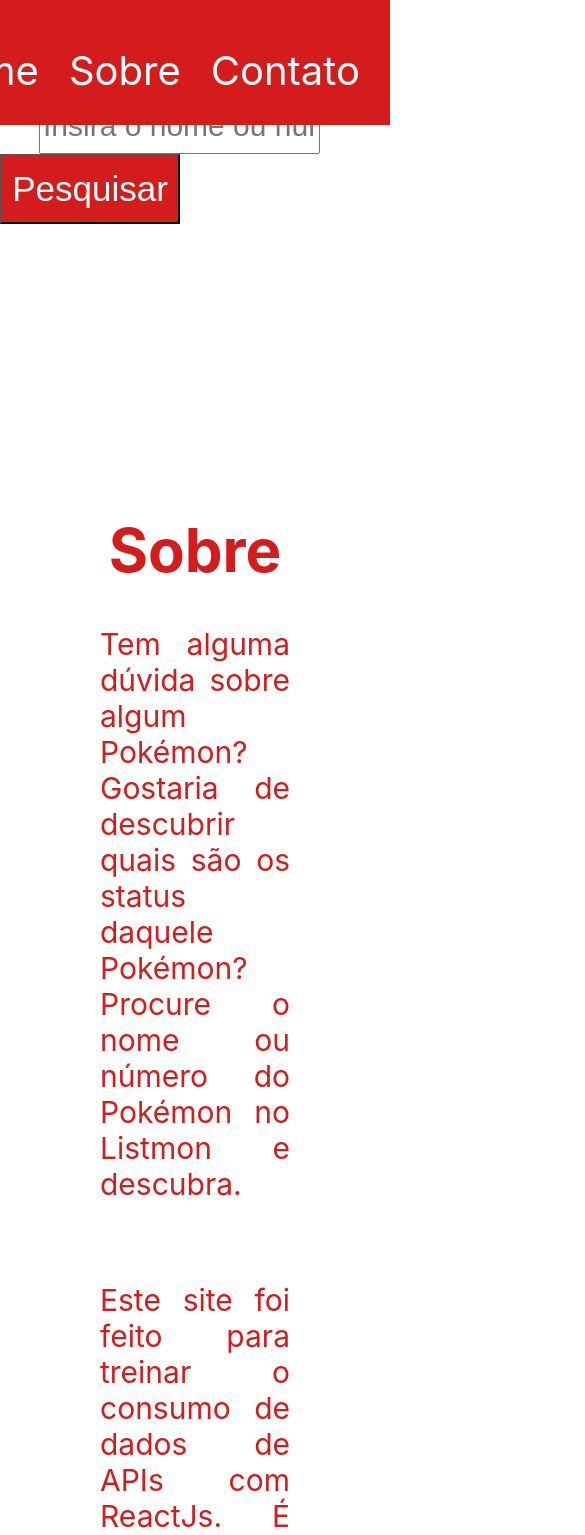
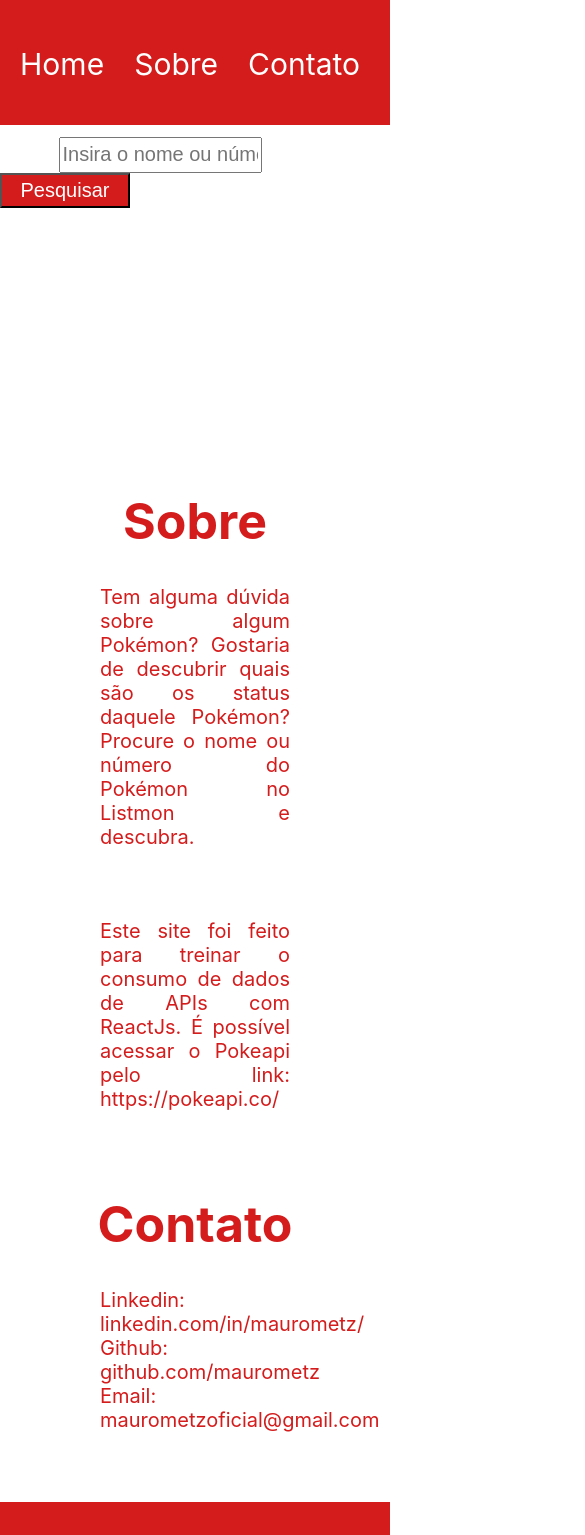
Before and after one commit to maurometz/frontend-challenge, a React (Create React App) app: page / in a window 390 px wide. Shown: the top 1535 px of the page, 585 px wide, since content can reach past the window. Built offline with nearby package versions, Linux system fonts and the light colour scheme.

Commit message:
Ajustando para mobile

```diff
--- a/src/App.css
+++ b/src/App.css
@@ -70,7 +70,6 @@ li:nth-child(3) {
     color: #D41C1C;
     font-size: 30px;
     text-align: justify;
-
 }
 
 .footer p {
@@ -125,3 +124,70 @@ h1 {
   height: 200px;
   margin-left: 20px;
 }
+
+@media only screen and (max-width: 800px) {
+
+.escrever-pesquisa {
+  width: 50%;
+  margin-top: 35%;
+  margin-left: 15%;
+  height: 30px;
+  font-size: 20px;
+  color: #D41C1C;
+}
+
+.botao-pesquisar {
+  height: 35px;
+  width: 130px;
+  background: #D41C1C;
+  color: white;
+  font-size: 20px;
+}
+
+h1 {
+  font-size: 50px;
+}
+
+.textos{
+  text-align: center;
+}
+
+.divTableCell{
+  text-align: center;
+  font-size: 15px;
+  float: left;
+  margin: 10px;
+  padding-left: 100px;
+  padding-bottom: 10px;
+}
+
+p {
+  font-size: 20px;
+  padding-bottom: 50px;
+  text-align: justify;
+  margin-left: 100px;
+  margin-right: 100px;
+}
+
+a {
+  text-decoration: none;
+  color: white;
+  font-size: 30px;
+  width: 125px;
+  height: 125px;
+  margin-right: 52% ;
+  position: relative;
+}
+
+.link-texto {
+  color: #D41C1C;
+  font-size: 20px;
+  text-align: justify;
+}
+
+.imgSprite {
+  width: 150px;
+  height: 150px;
+  margin-left: 20px;
+}
+}
--- a/src/App.js
+++ b/src/App.js
@@ -5,6 +5,7 @@ import './App.css';
 import React from "react";
 import { useState } from 'react';
 import axios from "axios";
+
 
 const App = () => {
   const [pokemon, setPokemon] = useState(" ");
@@ -44,7 +45,6 @@ const App = () => {
     return this.charAt(0).toUpperCase() + this.slice(1);
   }
 
-
   return (
     <div className="App">
       <section className="section-menu">
@@ -52,7 +52,7 @@ const App = () => {
           <nav className="nav-menu">
             <a className="a-imagem" href="#"><img className="imagem-link" src="https://i.ibb.co/yQmt4xW/logo.png" /></a>
             <ul className="ul-menu">
-              <li><a href="#home">Home</a></li>
+              <li className="menu"><a href="#home">Home</a></li>
               <li><a href="#sobre">Sobre</a></li>
               <li><a href="#contato">Contato</a></li>
             </ul>
@@ -75,8 +75,8 @@ const App = () => {
           <div className="container">
 
             <div className="containerSprite">
-            <img className="imgSprite" src={data.sprites["front_default"]} />
-            <img className="imgSprite" src={data.sprites["front_shiny"]} />
+              <img className="imgSprite" src={data.sprites["front_default"]} />
+              <img className="imgSprite" src={data.sprites["front_shiny"]} />
             </div>
 
             <div className="divTable">
@@ -90,7 +90,7 @@ const App = () => {
               </div>
               <div className="divTableRow">
 
-              <div className="divTableCell"><strong>Tipo 2:</strong> </div>
+                <div className="divTableCell"><strong>Tipo 2:</strong> </div>
                 {pokemonType2 && (
                   <div className="divTableCell  tipo2">{pokemonType2.capitalize()}</div>
                 )}
@@ -142,16 +142,6 @@ const App = () => {
             link: <a href="https://pokeapi.co/" className="link-texto" target="_blank" rel="noreferrer">https://pokeapi.co/</a></p>
       </div>
 
-      <div className="textos" id="lorem">
-        <h1>Lorem</h1>
-        <p> Lorem ipsum dolor sit amet, consectetur adipiscing elit. Suspendisse ut lorem vel purus fermentum cursus. Vivamus mauris nulla, volutpat lobortis mi et, varius varius turpis. Nulla sit amet dui sed sem pretium posuere et nec dui. Praesent eget bibendum risus. Integer egestas venenatis porta. Nunc pellentesque, lacus a vulputate vehicula, leo augue consequat felis, sed tristique neque ex et turpis. Cras ornare porta commodo. Mauris sollicitudin varius commodo. Aliquam a mauris sit amet libero consectetur mollis. </p>
-      </div>
-
-      <div className="textos" id="lorem">
-        <h1>Lorem 2</h1>
-        <p> Lorem ipsum dolor sit amet, consectetur adipiscing elit. Suspendisse ut lorem vel purus fermentum cursus. Vivamus mauris nulla, volutpat lobortis mi et, varius varius turpis. Nulla sit amet dui sed sem pretium posuere et nec dui. Praesent eget bibendum risus. Integer egestas venenatis porta. Nunc pellentesque, lacus a vulputate vehicula, leo augue consequat felis, sed tristique neque ex et turpis. Cras ornare porta commodo. Mauris sollicitudin varius commodo. Aliquam a mauris sit amet libero consectetur mollis. </p>
-      </div>
-
       <div className="textos" id="contato">
         <h1>Contato</h1>
         <p>Linkedin: <a className="link-texto" href="https://www.linkedin.com/in/maurometz" target="_blank" rel="noreferrer">linkedin.com/in/maurometz/</a> <br></br>
```
